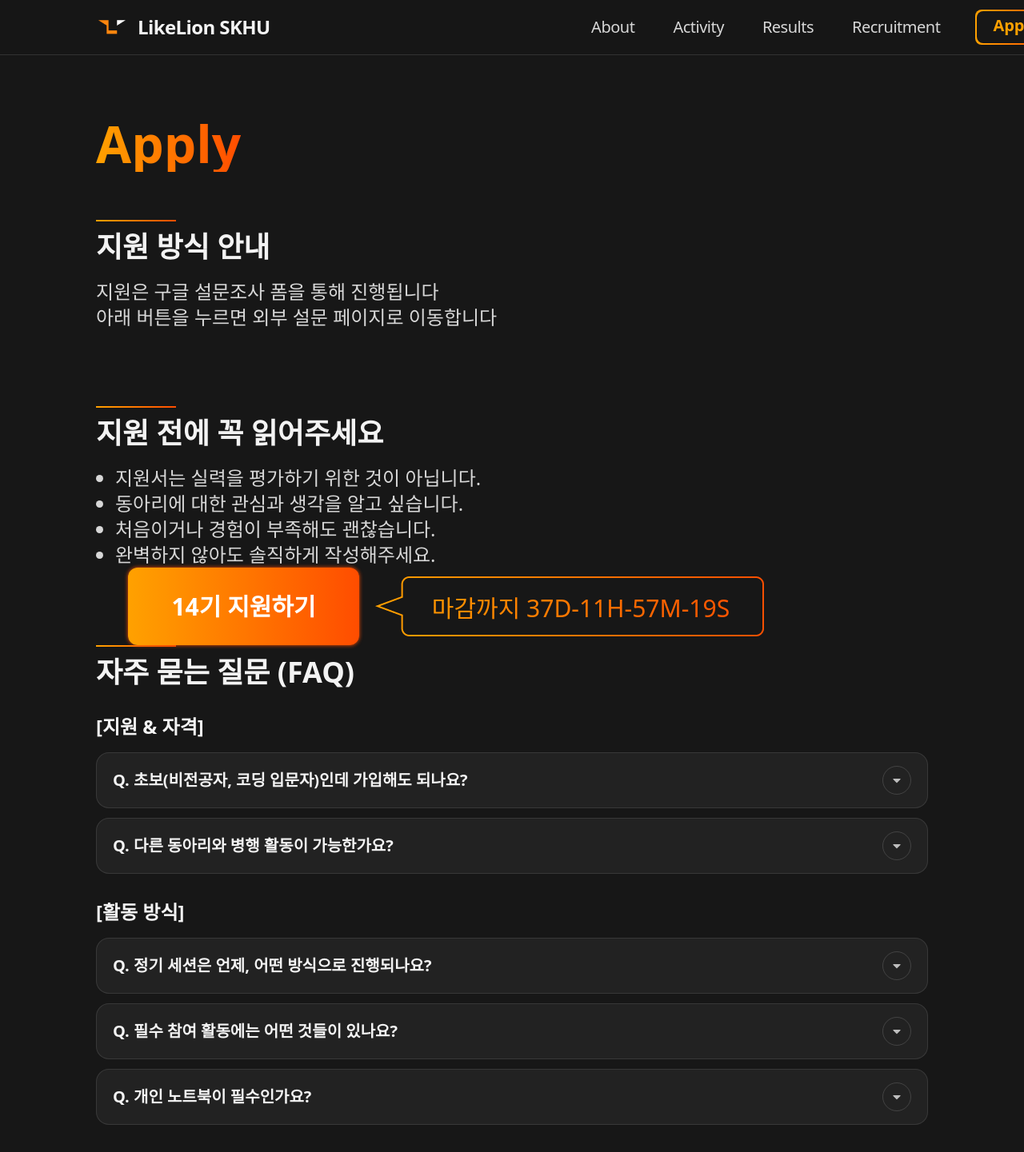
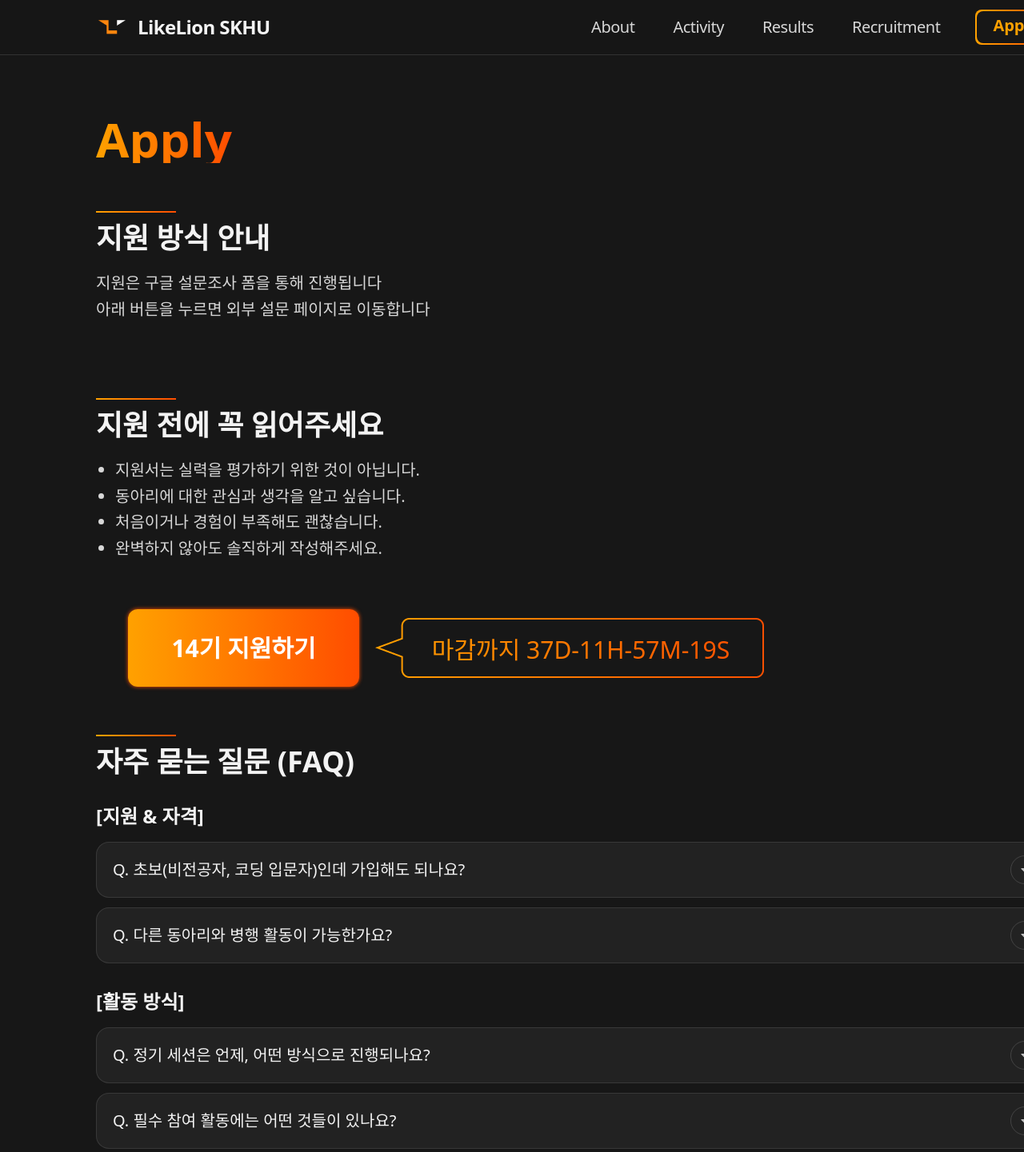
Before and after one commit to LikeLion-14th-SKHU/LikeLion-14th-Recruiting, a React (Vite) app: page /apply in a window 1280 px wide. Shown: the top 1441 px of the page at 80% size. Built offline with nearby package versions, Linux system fonts and the light colour scheme; a web font is replaced by a local one.

Commit message:
Refactor: Apply 페이지 수정

```diff
--- a/src/components/FaqSection.jsx
+++ b/src/components/FaqSection.jsx
@@ -37,7 +37,7 @@ function FaqSection({ faqSections }) {
                       className="flex w-full items-center justify-between gap-4 px-5 py-4 text-left"
                       aria-expanded={isOpen}
                     >
-                      <span className="text-base md:text-xl font-semibold text-text-main">
+                      <span className="text-[14px] md:text-xl leading-relaxed md:font-medium text-text-main">
                         Q. {item.q}
                       </span>
 
--- a/src/pages/Apply.jsx
+++ b/src/pages/Apply.jsx
@@ -96,8 +96,8 @@ function Apply() {
   );
 
   return (
-    <section className="bg-primary-bg pt-18.75 md:mx-30 mx-5  text-text-main md:pt-18.75">
-      <h2 className="w-fit font-bold bg-gradient bg-clip-text text-transparent text-4xl md:text-[64px]">
+    <section className="mx-auto bg-primary-bg px-5 py-12 md:px-30 md:py-18.75 md:w-360">
+      <h2 className="w-fit text-[32px] md:text-6xl font-bold bg-gradient bg-clip-text text-transparent">
         Apply
       </h2>
 
@@ -107,7 +107,7 @@ function Apply() {
           <h3 className="text-2xl md:text-4xl font-semibold text-text-main">
             지원 방식 안내
           </h3>
-          <ul className="mt-5 text-lg md:text-2xl text-text-sub">
+          <ul className="mt-5 text-[14px] md:text-xl leading-relaxed md:font-medium text-text-sub">
             {howToApply.map((point) => (
               <li key={point}>{point}</li>
             ))}
@@ -119,7 +119,7 @@ function Apply() {
           <h3 className="text-2xl md:text-4xl font-semibold text-text-main">
             지원 전에 꼭 읽어주세요
           </h3>
-          <ul className="mt-5 list-disc pl-6 text-lg md:text-2xl text-text-sub">
+          <ul className="mt-5 list-disc pl-6 text-[14px] md:text-xl leading-relaxed md:font-medium text-text-sub">
             {beforeApply.map((point) => (
               <li key={point}>{point}</li>
             ))}
@@ -127,7 +127,7 @@ function Apply() {
         </article>
       </div>
 
-      <div className="pl-10 py-10 md:py-0">
+      <div className="pl-10 py-10 md:py-15 w-fit">
         <ApplySection />
       </div>
 
```
